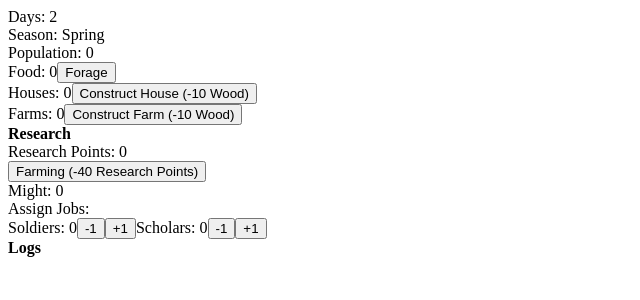
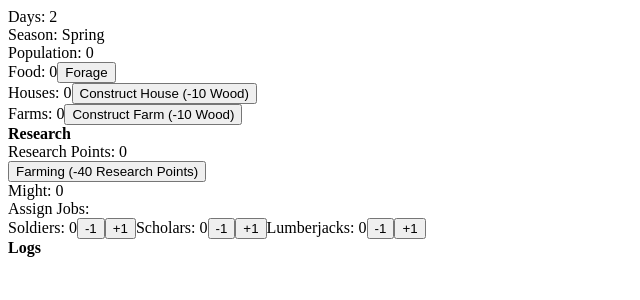
Before and after one commit to nicholas-crawford/thykingdomcome, a React (Vite) app: page / in a window 1280 px wide. Shown: the top 300 px of the page, without its empty margins (0-640 px from the left). Built offline with nearby package versions, Linux system fonts and the light colour scheme.

Commit message:
- Added MVP plan Markdown - Revived lumberjack mechanic

```diff
--- a/src/App.tsx
+++ b/src/App.tsx
@@ -344,6 +344,12 @@ export default function App() {
           newFood +
           seasonGameState.farms * getFarmYield(newSeason) +
           seasonGameState.jobs.farmers * FARMER_BONUS;
+
+        const LUMBERJACK_YIELD = 0.5;
+        const newWood =
+          seasonGameState.wood +
+          seasonGameState.jobs.lumberjacks * LUMBERJACK_YIELD;
+
         let newPopulation;
         const newJobs = seasonGameState.jobs;
 
@@ -378,6 +384,7 @@ export default function App() {
           people: newPopulation,
           food: newFood,
           jobs: newJobs,
+          wood: newWood,
           updates: newUpdates.updates,
           researchPoints: Math.round(newResearchPoints * 10) / 10,
         };
@@ -443,9 +450,9 @@ export default function App() {
           <span>Scholars: {game.jobs.scholars}</span>
           <button onClick={() => assignJobs("scholars", -1)}>-1</button>
           <button onClick={() => assignJobs("scholars", 1)}>+1</button>
-          {/*<span>Lumberjacks: {game.jobs.lumberjacks}</span>*/}
-          {/*<button onClick={() => assignJobs("lumberjacks", -1)}>-1</button>*/}
-          {/*<button onClick={() => assignJobs("lumberjacks", 1)}>+1</button>*/}
+          <span>Lumberjacks: {game.jobs.lumberjacks}</span>
+          <button onClick={() => assignJobs("lumberjacks", -1)}>-1</button>
+          <button onClick={() => assignJobs("lumberjacks", 1)}>+1</button>
         </div>
       </div>
       <div className="Logs">
```
Also changed, not shown: 1 other file (tests, documents, lock files or other folders).
